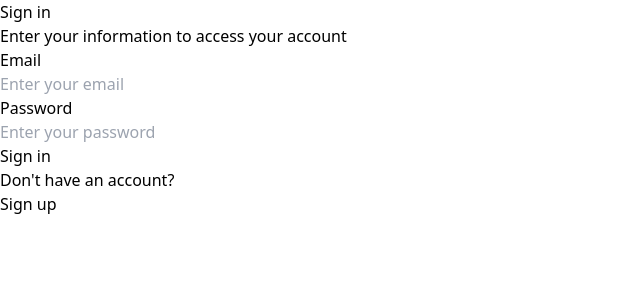
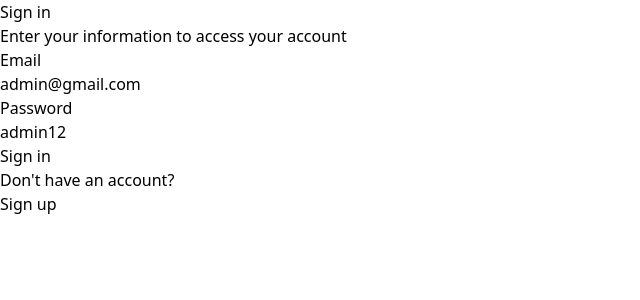
Before and after one commit to Navdeeep7/paymentapp, a React (Vite) app in the folder mern-paymentsapp/frontend/: page /signin in a window 1280 px wide. Shown: the top 300 px of the page, without its empty margins (0-640 px from the left). Built offline with nearby package versions, Linux system fonts and the light colour scheme.

Commit message:
Update inputbox.jsx

```diff
--- a/mern-paymentsapp/frontend/src/components/inputbox.jsx
+++ b/mern-paymentsapp/frontend/src/components/inputbox.jsx
@@ -1,10 +1,10 @@
-export function InputBox({ label, placeholder, onChange }){
+export function InputBox({ label, placeholder, onChange ,value}){
     return (
 
         <div className="mt-2 text-left">
         <label htmlFor="fname" className="font-semibold text-sm">{label}</label><br />
         <input
-          type="text"  onChange={onChange}
+          type="text"  onChange={onChange} value={value}
           placeholder={placeholder}
           className="w-full text-base p-1 border border-gray-300 rounded mt-1 focus:outline-none focus:border-blue-500"
         />
```
